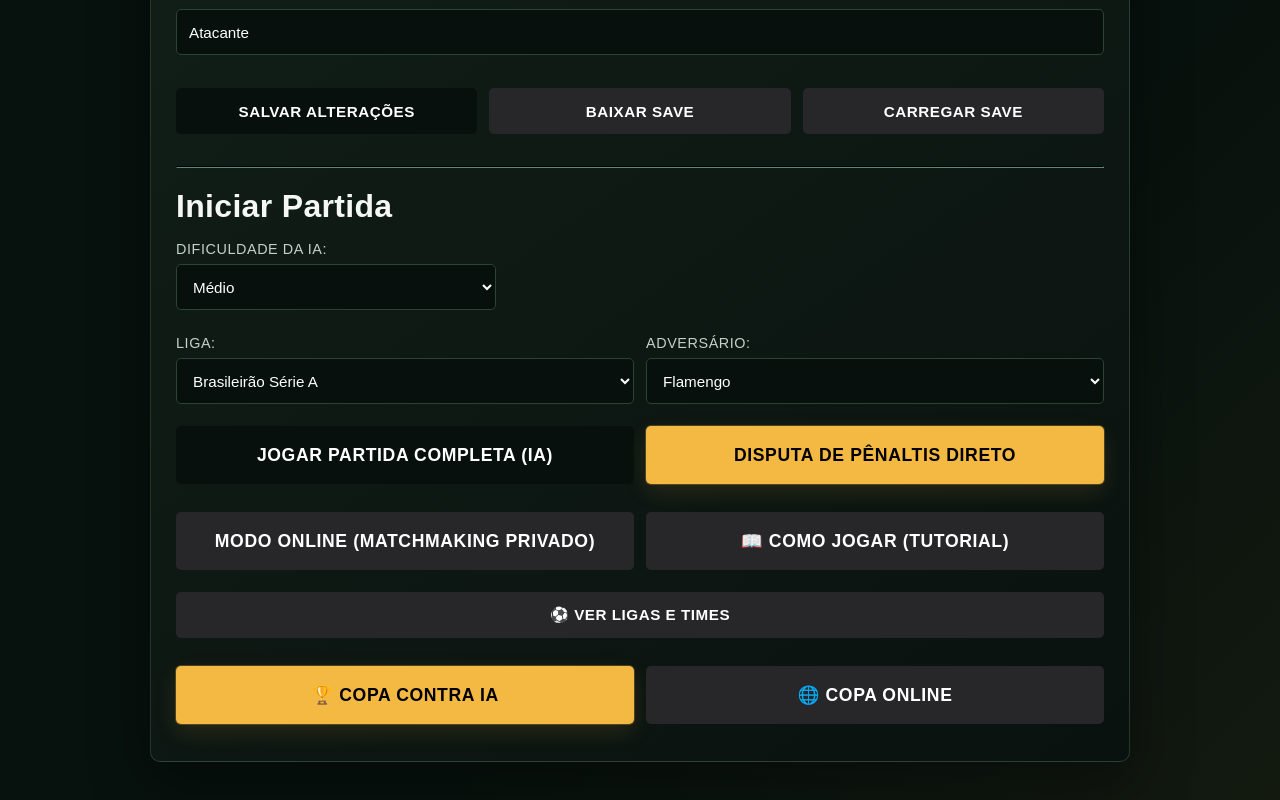
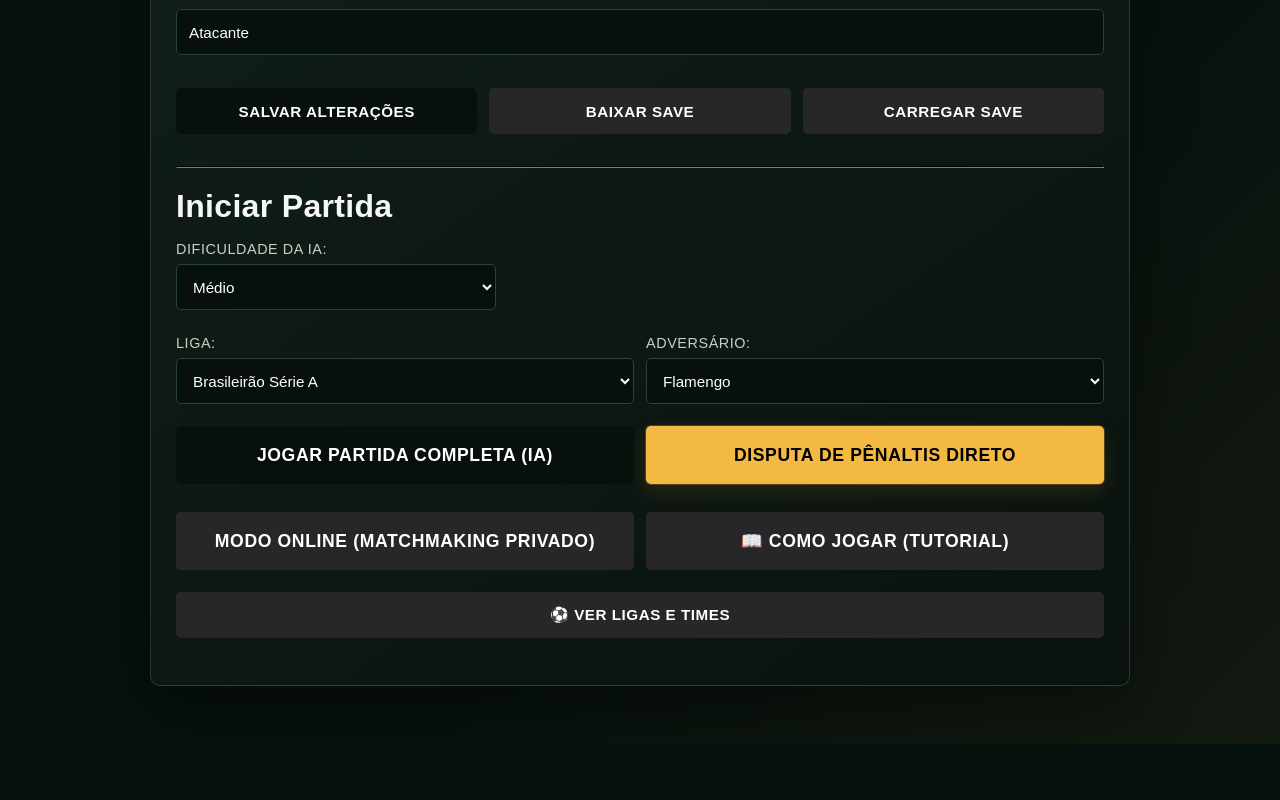
Before and after one commit to pablovinicius2605/futrpg, a website: page index.html in a window 1280 px wide. Shown: the part 1093-1893 px from the top of the page. After the commit the page ends 1837 px from the top, so only its background shows below. Drawn offline with nearby package versions, Linux system fonts and the light colour scheme; no server answers.

Commit message:
Update index.html

```diff
--- a/index.html
+++ b/index.html
@@ -88,8 +88,8 @@
     </div>
     <button onclick="openLeagueManager()" class="btn-secondary" style="margin-top: 10px;">⚽ Ver Ligas e Times</button>
     <div class="flex responsive-flex" style="margin-top: 10px;">
-      <button onclick="openCupSetup()" class="btn-gold btn-large">🏆 Copa contra IA</button>
-      <button onclick="openOnlineCupLobby()" class="btn-secondary btn-large">🌐 Copa Online</button>
+      <!--<button onclick="openCupSetup()" class="btn-gold btn-large">🏆 Copa contra IA</button>-->
+      <!--<button onclick="openOnlineCupLobby()" class="btn-secondary btn-large">🌐 Copa Online</button>-->
     </div>
   </div>
 
```
